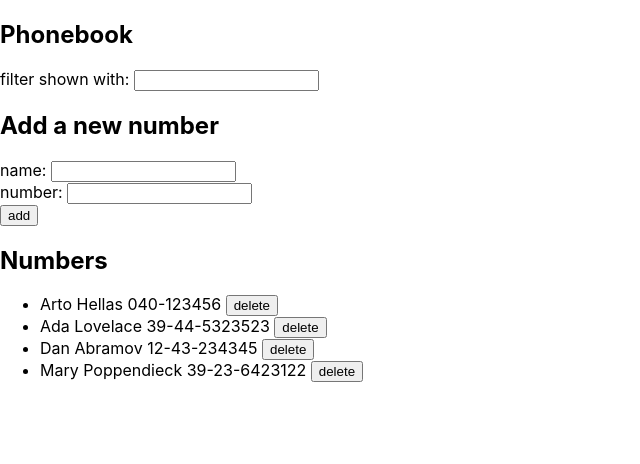
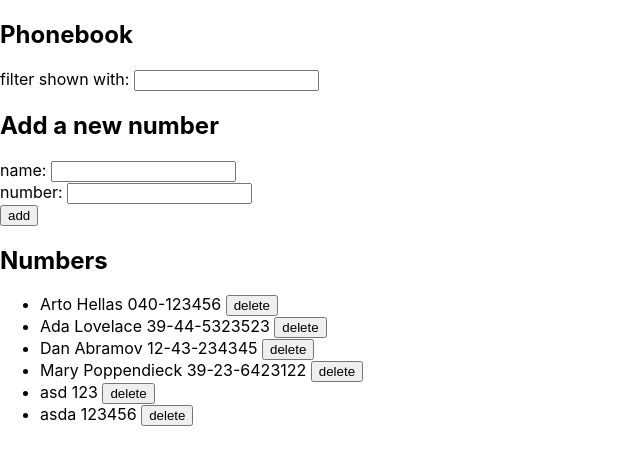
Before and after one commit to Lashji/fullstack_mooc_2019, a React (Create React App) app in the folder osa2/puhelinluettelo/: page / in a window 1280 px wide. Shown: the top 464 px of the page, without its empty margins (0-640 px from the left). Built offline with nearby package versions, Linux system fonts and the light colour scheme; data requests are answered from the project's data file.

Commit message:
2.18 update person

```diff
--- a/osa2/puhelinluettelo/db.json
+++ b/osa2/puhelinluettelo/db.json
@@ -19,6 +19,16 @@
       "name": "Mary Poppendieck",
       "number": "39-23-6423122",
       "id": 4
+    },
+    {
+      "name": "asd",
+      "number": "123",
+      "id": 5
+    },
+    {
+      "name": "asda",
+      "number": "123456",
+      "id": 6
     }
   ]
 }
--- a/osa2/puhelinluettelo/src/App.js
+++ b/osa2/puhelinluettelo/src/App.js
@@ -57,14 +57,27 @@ const addNewPerson = (event) => {
       number: newNumber
     }
 
-  if (checkIfExist())
+    let pid = checkIfExist()
+
+    if (pid !== -1) {
+
+      if (!window.confirm("phonenumber already exists. Do you want to replace existing number with a new one?"))
         return
+
+      PersonService.update(pid, personObject).then(() => {
+        setPersons(persons.map(p => p.id !== pid ? p : personObject))
+      })
+      .catch(() => {
+        console.log("error")
+      })
+    } else {
 
       PersonService.create(personObject).then((newPerson) => {
         console.log("creating new person", newPerson)
         setPersons(persons.concat(newPerson))
       })
 
+    }
     resetFields()
   }
 
@@ -79,11 +92,12 @@ const filterHandler = (event) => {
   }
 
   const checkIfExist = () => {
-  if ((persons.filter((p) => p.name === newName)).length > 0) {
-    alert(`${newName} is already added to phonebook`)
-    return true
+    let filteredPersons = persons.filter((p) => p.name === newName)
+    if (filteredPersons.length > 0) {
+      return filteredPersons[0].id
     }
-  return false
+
+    return -1
   }
 
   const getFilteredValues = () => {
--- a/osa2/puhelinluettelo/src/services/Persons.js
+++ b/osa2/puhelinluettelo/src/services/Persons.js
@@ -2,11 +2,9 @@ import axios from 'axios'
 
 const baseurl = "http://localhost:3001/persons"
 
-
 const getAll = () => {
     return axios.get(baseurl).then(res => res.data)
 }
-
 
 const create = (person) => {
     return axios.post(baseurl, person).then(res => res.data)
@@ -20,7 +18,7 @@ const deletePerson = (id) => {
     return axios.delete(`${baseurl}/${id}`).then(res => res.data)
 }
 
-export default{
+export default {
     getAll,
     create,
     update,
```
Lines whose indentation alone changed are shown as unchanged.
